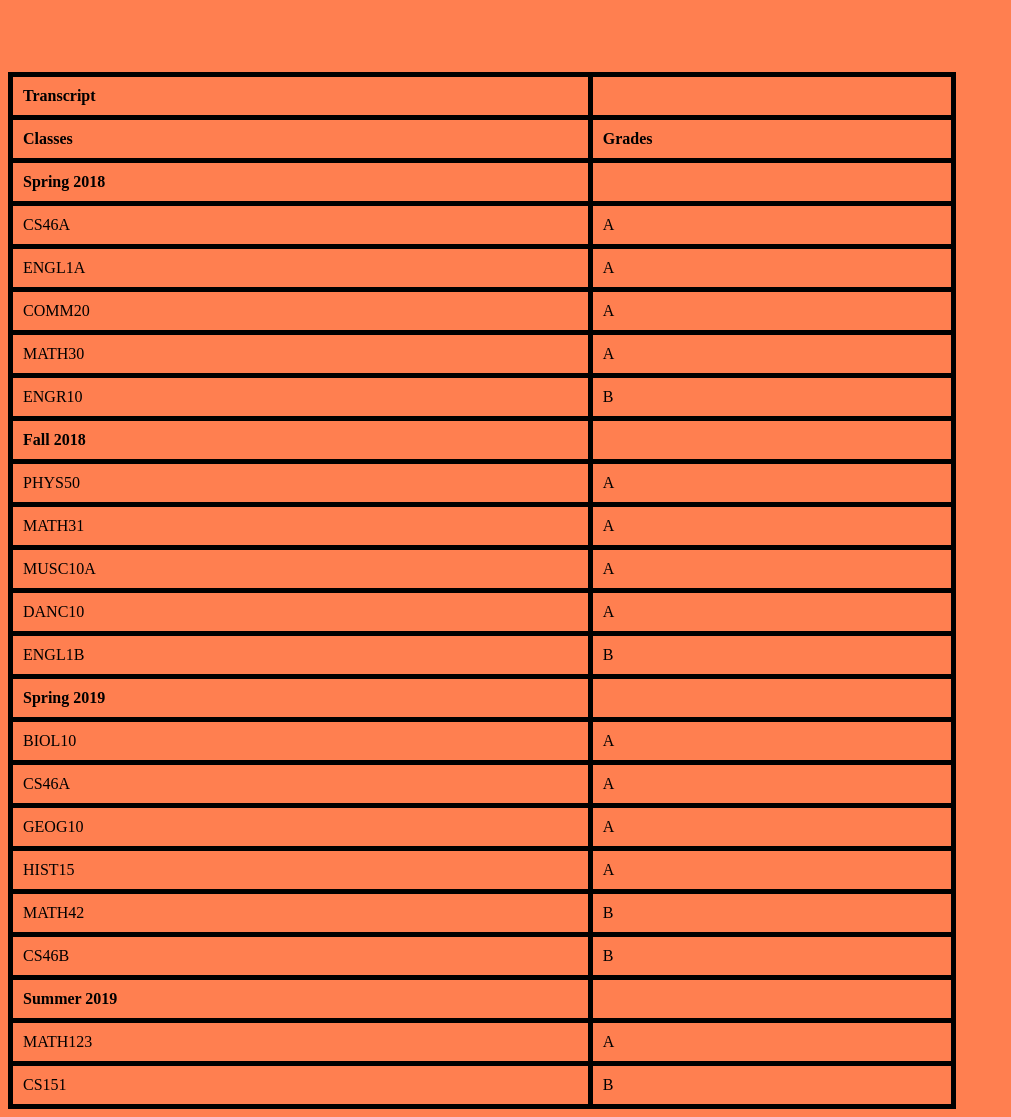
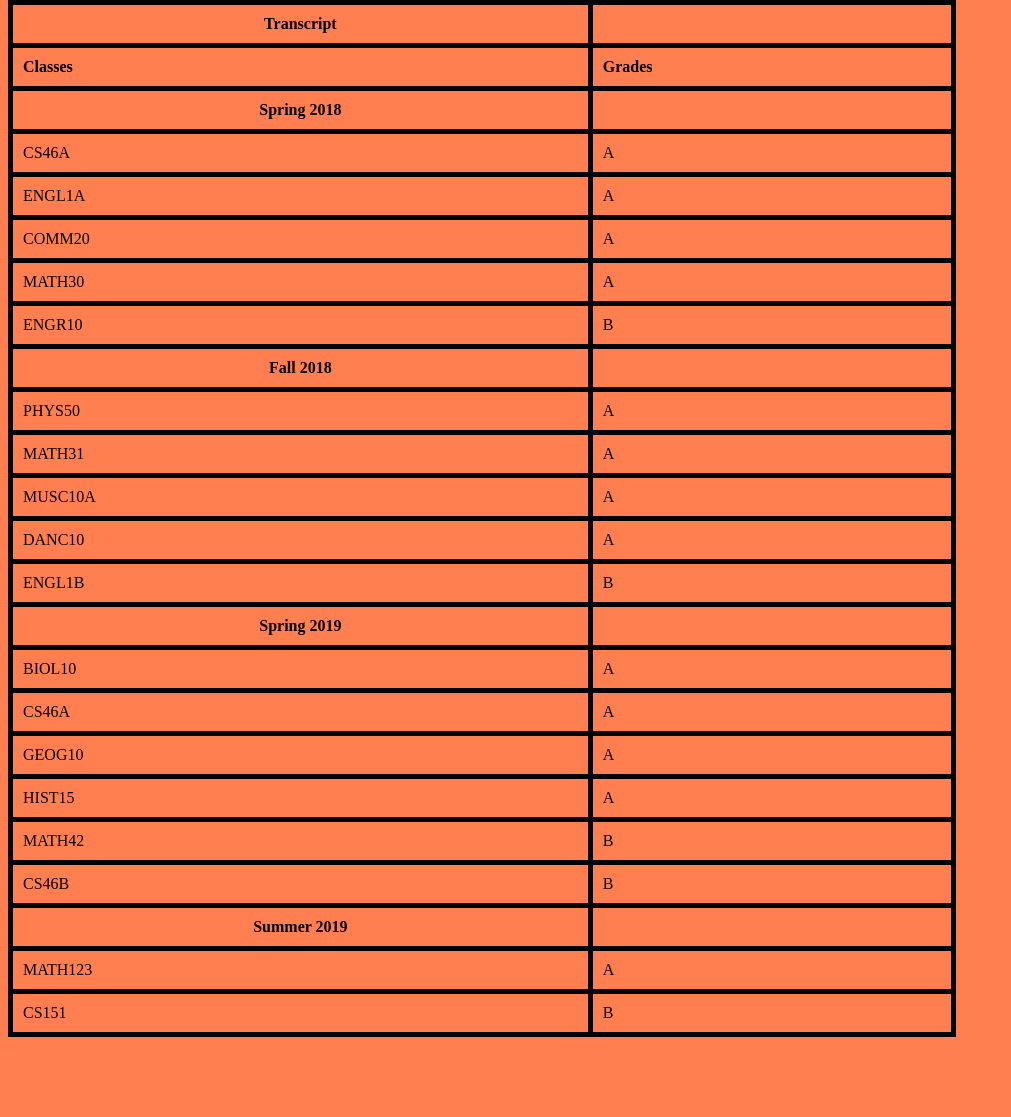
Before and after one commit to auktanmay/auktanmay, a plain HTML site: page table.html in a window 1280 px wide. Shown: the part 44-1161 px from the top of the page, without its empty margins (0-1011 px from the left). After the commit the page ends 1089 px from the top, so only its background shows below. Drawn offline with Linux system fonts and the light colour scheme.

Commit message:
Update table.html

```diff
--- a/table.html
+++ b/table.html
@@ -9,12 +9,12 @@
 <body>
 <table id="1" style="width:75%">
   <tr>
-    <td><b>Transcript</b></td>
-  </tr><br>
+    <th>Transcript</th>
+  </tr>
   <tr><td><b>Classes</b></td>
   <td><b>Grades</b></td></tr>
   <br>
-  <tr><td><b>Spring 2018</b></td></tr><br>
+  <tr><th>Spring 2018</th></tr>
   <tr>
     <td>CS46A</td>
     <td> A </td>
@@ -36,7 +36,7 @@
     <td> B </td>
   </tr>
   <tr>
-    <td><b>Fall 2018</b></td></tr>
+    <th>Fall 2018</th></tr>
   <br>
   <tr>
     <td>PHYS50</td>
@@ -58,7 +58,7 @@
     <td>ENGL1B</td>
     <td> B </td>
   </tr>
-  <tr><td><b>Spring 2019</b></td></tr><br>
+  <tr><th>Spring 2019</th></tr>
   <tr>
     <td>BIOL10</td>
     <td> A </td>
@@ -83,7 +83,7 @@
     <td>CS46B</td>
     <td> B </td>
   </tr>
-  <tr><td><b> Summer 2019</b></td></tr><br>
+  <tr><th> Summer 2019</th></tr>
   <tr>
       <td>MATH123</td>
       <td> A </td>
```
